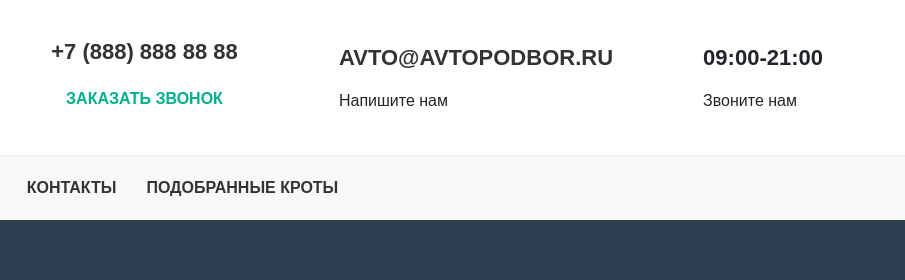
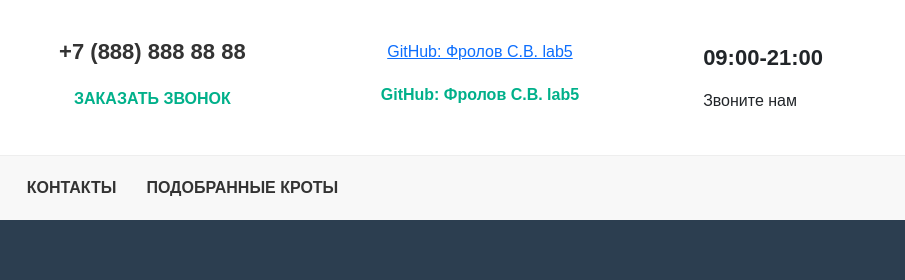
Before and after one commit to svfrolov/XML, a website: page index.html in a window 1280 px wide. Shown: the top 280 px of the page, 375-1280 px from the left. Drawn offline with nearby package versions, Linux system fonts and the light colour scheme.

Commit message:
Добавлены файлы в проект

```diff
--- a/index.html
+++ b/index.html
@@ -39,10 +39,11 @@
         </div>
         <button class="call-back-btn">ЗАКАЗАТЬ ЗВОНОК</button>
       </div>
-      <div class="email">
-        <a href="mailto:avto@frolovavto.ru">AVTO@AVTOPODBOR.RU</a>
-        <br>
-        <span>Напишите нам</span>
+      <div class="phone-block">
+        <div class="github-link">
+          <a href="https://github.com/svfrolov/XML/tree/lab6">GitHub: Фролов С.В. lab5</a>
+        </div>
+        <button class="call-back-btn" onclick="window.location.href='https://github.com/svfrolov/XML/tree/lab6'">GitHub: Фролов С.В. lab5</button>
       </div>
       <div class="email">
         <a>09:00-21:00</a>
```
